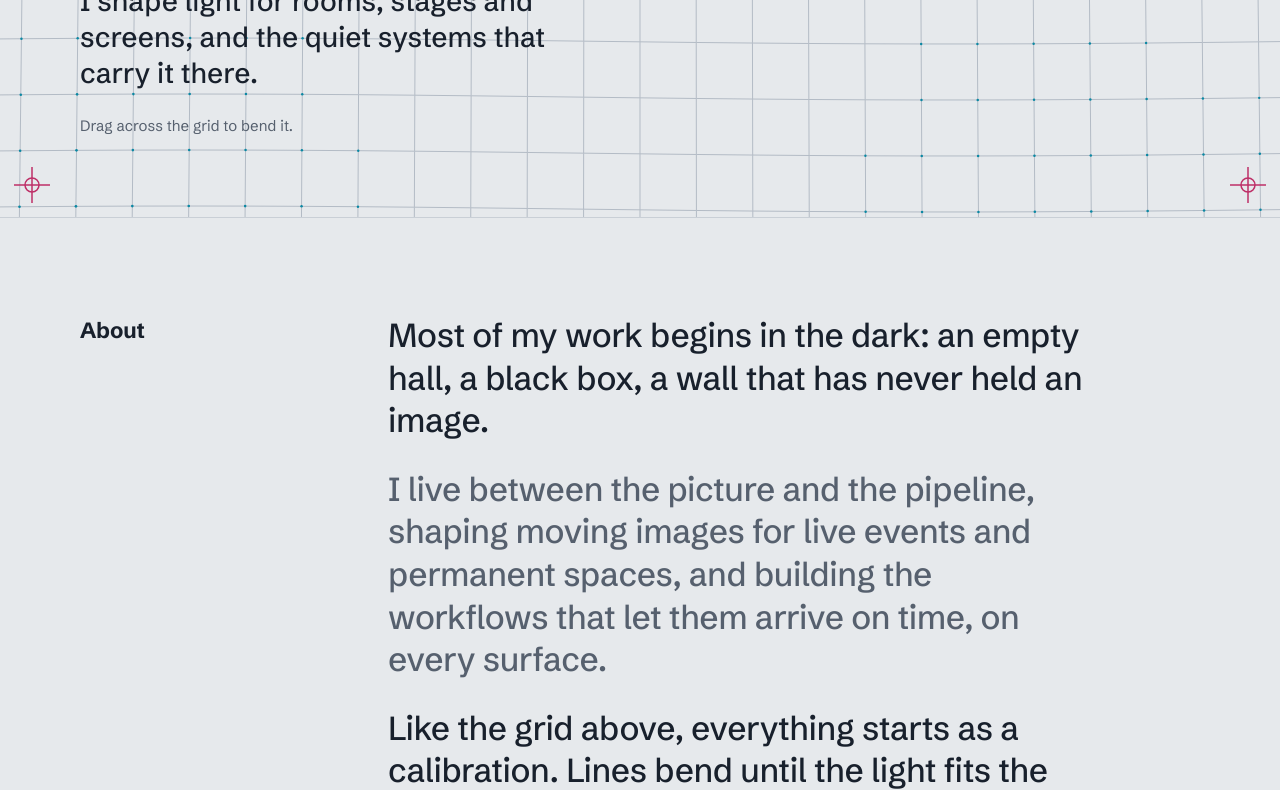
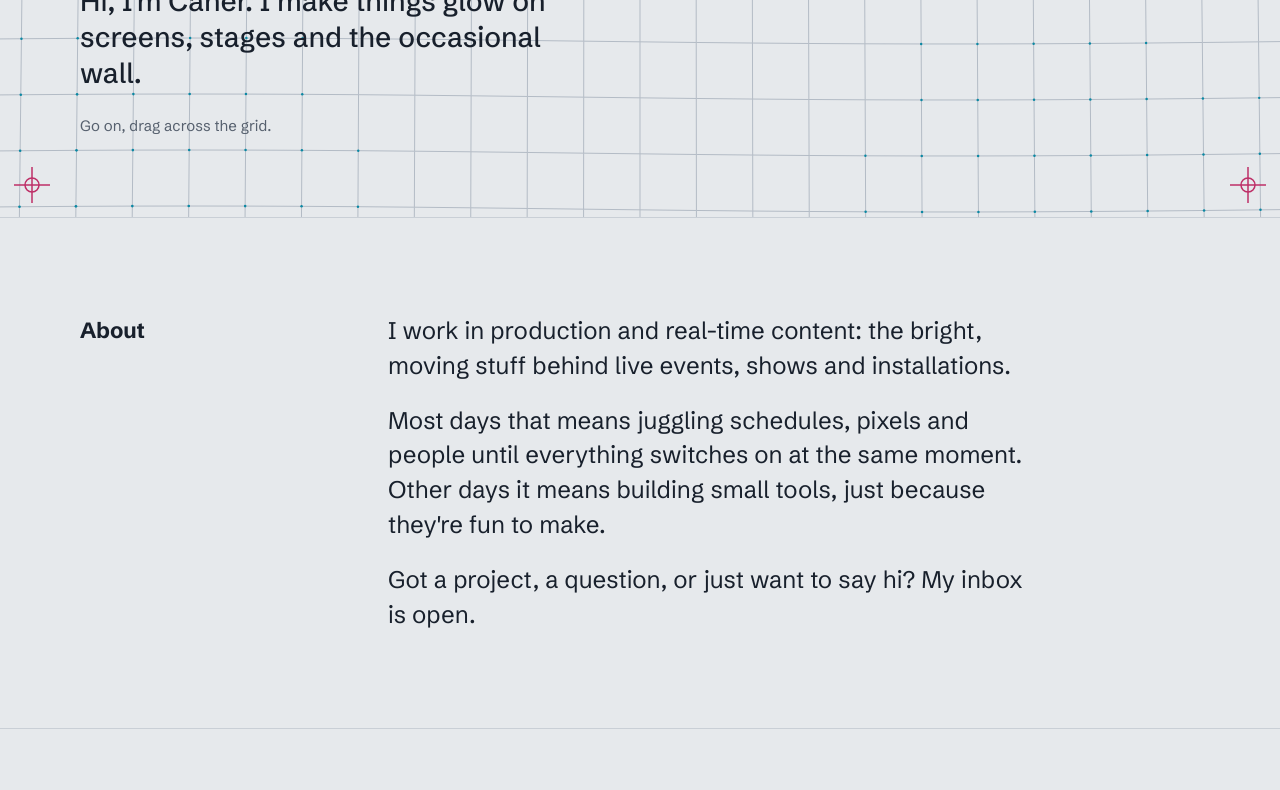
Before and after one commit to LabNumerik/canerozcan-site, a plain HTML site: page index.html in a window 1280 px wide. Shown: the part 583-1373 px from the top of the page. Drawn offline with Linux system fonts and the light colour scheme.

Commit message:
Lighter, friendlier copy
Co-Authored-By: Claude Opus 5.5 <noreply@anthropic.com>
Claude-Session: https://claude.ai/code/session_01Vp5i5UECoRTi4kPVUbcUq5

```diff
--- a/index.html
+++ b/index.html
@@ -4,7 +4,7 @@
 <meta charset="utf-8">
 <meta name="viewport" content="width=device-width, initial-scale=1">
 <title>Caner Ozcan</title>
-<meta name="description" content="Caner Ozcan shapes light for rooms, stages and screens, and the systems that carry it there.">
+<meta name="description" content="Hi, I'm Caner. I make things glow on screens, stages and the occasional wall.">
 <link rel="preconnect" href="https://fonts.googleapis.com">
 <link rel="preconnect" href="https://fonts.gstatic.com" crossorigin>
 <link href="https://fonts.googleapis.com/css2?family=Schibsted+Grotesk:wght@400;500;700;800&display=swap" rel="stylesheet">
@@ -107,14 +107,12 @@
 
 
   .about p {
-    margin: 0 0 26px;
-    max-width: 34ch;
-    font-size: clamp(22px, 2.6vw, 34px);
-    line-height: 1.28;
-    font-weight: 500;
-    letter-spacing: -0.012em;
+    margin: 0 0 20px;
+    max-width: 44ch;
+    font-size: clamp(19px, 1.9vw, 24px);
+    line-height: 1.45;
   }
-  .about p:nth-child(2) { color: var(--soft); }
+  .about p:last-child { margin-bottom: 0; }
   .about p:last-child { margin-bottom: 0; }
 
   .contact-link {
@@ -144,8 +142,8 @@
   <canvas id="grid" aria-hidden="true"></canvas>
   <div class="wrap hero-text">
     <h1>Caner<br>Ozcan</h1>
-    <p class="lede">I shape light for rooms, stages and screens, and the quiet systems that carry it there.</p>
-    <p class="hint" id="hint">Move your cursor to bend the grid.</p>
+    <p class="lede">Hi, I'm Caner. I make things glow on screens, stages and the occasional wall.</p>
+    <p class="hint" id="hint">Go on, give the grid a nudge with your cursor.</p>
   </div>
 </header>
 
@@ -155,16 +153,16 @@
     <div class="wrap block-grid">
       <h2>About</h2>
       <div>
-        <p>Most of my work begins in the dark: an empty hall, a black box, a wall that has never held an image.</p>
-        <p>I live between the picture and the pipeline, shaping moving images for live events and permanent spaces, and building the workflows that let them arrive on time, on every surface.</p>
-        <p>Like the grid above, everything starts as a calibration. Lines bend until the light fits the room.</p>
+        <p>I work in production and real-time content: the bright, moving stuff behind live events, shows and installations.</p>
+        <p>Most days that means juggling schedules, pixels and people until everything switches on at the same moment. Other days it means building small tools, just because they're fun to make.</p>
+        <p>Got a project, a question, or just want to say hi? My inbox is open.</p>
       </div>
     </div>
   </section>
 
   <section class="block" id="contact">
     <div class="wrap block-grid">
-      <h2>Contact</h2>
+      <h2>Say hello</h2>
       <div>
         <a class="contact-link" href="mailto:info@canerozcan.de">info@canerozcan.de</a>
       </div>
@@ -182,7 +180,7 @@
   var ctx = canvas.getContext('2d');
   var reduce = window.matchMedia('(prefers-reduced-motion: reduce)').matches;
   var touch = window.matchMedia('(hover: none)').matches;
-  if (touch) document.getElementById('hint').textContent = 'Drag across the grid to bend it.';
+  if (touch) document.getElementById('hint').textContent = 'Go on, drag across the grid.';
   document.getElementById('year').textContent = new Date().getFullYear();
 
   var W, H, dpr, cols, rows, step, pts;
```
